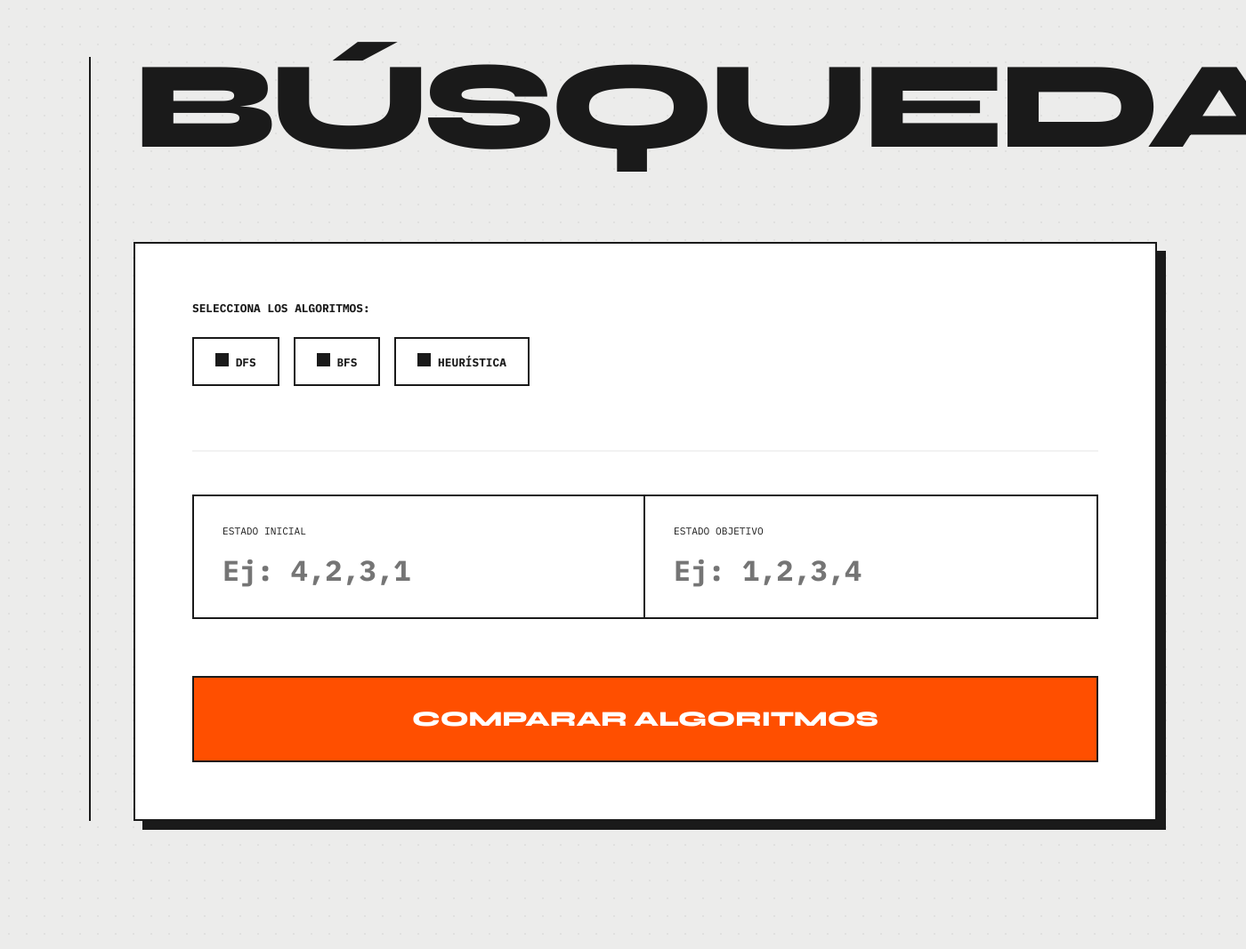
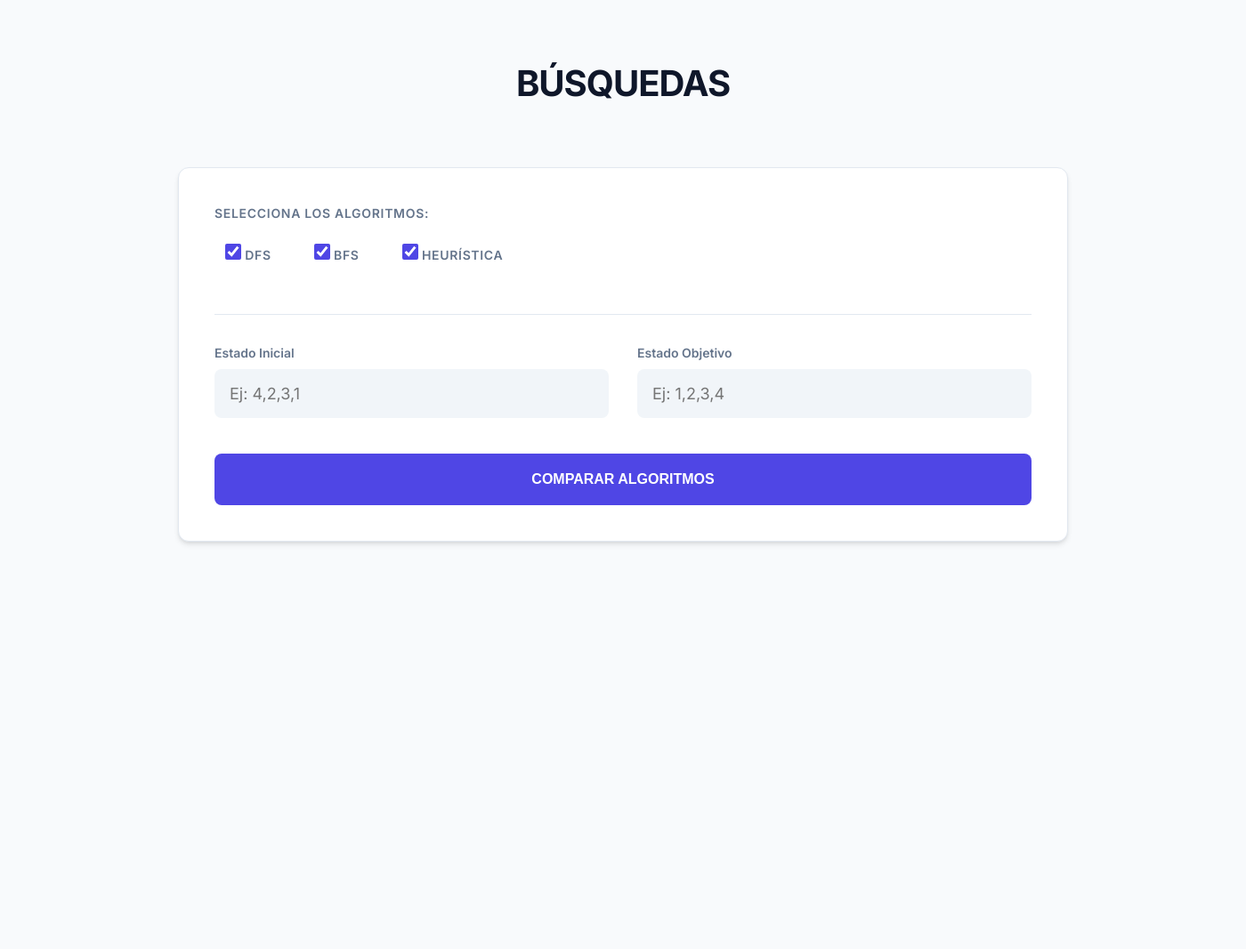
Before and after one commit to CAMCDI/busquedas, a Flask app: page / in a window 1400 px wide; the page is wider, and only the part inside the window is pictured. Shown: that part at 89% size. After the commit the page ends 612 px from the top of that part, so only its background shows below. Run offline with Flask 3, Linux system fonts and the light colour scheme.

Commit message:
UI Redesign: Minimalist Pro aesthetic (Basic but Professional)

```diff
--- a/static/css/styles.css
+++ b/static/css/styles.css
@@ -1,12 +1,16 @@
-@import url('https://fonts.googleapis.com/css2?family=IBM+Plex+Sans:wght@400;700&family=IBM+Plex+Mono:wght@400;700&family=Syne:wght@800&display=swap');
+@import url('https://fonts.googleapis.com/css2?family=Inter:wght@400;500;600;700&family=JetBrains+Mono:wght@400;500;700&display=swap');
 
 :root {
-    --primary: #FF4F00;
-    /* International Orange */
-    --bg: #ececeb;
-    --text: #1a1a1a;
-    --border: #1a1a1a;
-    --grid-line: rgba(0, 0, 0, 0.05);
+    --primary: #4f46e5;
+    /* Indigo */
+    --primary-hover: #4338ca;
+    --bg: #f8fafc;
+    --card-bg: #ffffff;
+    --text: #0f172a;
+    --text-muted: #64748b;
+    --border: #e2e8f0;
+    --radius: 12px;
+    --shadow: 0 4px 6px -1px rgb(0 0 0 / 0.1), 0 2px 4px -2px rgb(0 0 0 / 0.1);
 }
 
 * {
@@ -16,266 +20,236 @@
 }
 
 body {
-    font-family: 'IBM Plex Sans', sans-serif;
+    font-family: 'Inter', sans-serif;
     background-color: var(--bg);
     color: var(--text);
-    min-height: 100vh;
-    padding: 4rem 2rem;
-    background-image: radial-gradient(var(--grid-line) 1px, transparent 1px);
-    background-size: 20px 20px;
+    line-height: 1.5;
+    padding: 4rem 1rem;
 }
 
 .container {
-    max-width: 1200px;
+    max-width: 1000px;
     margin: 0 auto;
-    border-left: 2px solid var(--border);
-    padding-left: 3rem;
-    position: relative;
 }
 
 header {
-    margin-bottom: 6rem;
-    text-align: left;
+    text-align: center;
+    margin-bottom: 4rem;
 }
 
-.glow-text {
-    font-family: 'Syne', sans-serif;
-    font-size: 10vw;
+h1 {
+    font-size: 2.5rem;
     font-weight: 800;
-    line-height: 0.8;
-    text-transform: uppercase;
-    letter-spacing: -0.05em;
+    letter-spacing: -0.025em;
     color: var(--text);
+}
+
+.config-card {
+    background: var(--card-bg);
+    border: 1px solid var(--border);
+    border-radius: var(--radius);
+    padding: 2.5rem;
+    box-shadow: var(--shadow);
+    margin-bottom: 3rem;
+}
+
+.selection-group {
     margin-bottom: 2rem;
 }
 
-.glow-text::after {
-    display: none;
-}
-
-.config-card {
-    background: white;
-    border: 2px solid var(--border);
-    border-radius: 0;
-    /* Brutalist sharp edges */
-    padding: 4rem;
-    box-shadow: 10px 10px 0px var(--border);
-    margin-bottom: 5rem;
-}
-
-.selection-group {
-    margin-bottom: 3rem;
-    padding-bottom: 3rem;
-    border-bottom: 2px solid var(--grid-line);
-}
-
 .selection-group label {
-    font-family: 'IBM Plex Mono', monospace;
-    font-size: 0.8rem;
-    font-weight: 700;
+    font-size: 0.875rem;
+    font-weight: 600;
+    color: var(--text-muted);
     text-transform: uppercase;
+    letter-spacing: 0.05em;
     display: block;
-    margin-bottom: 1.5rem;
+    margin-bottom: 1rem;
 }
 
 .checkbox-grid {
     display: flex;
-    gap: 1rem;
+    gap: 1.5rem;
     flex-wrap: wrap;
 }
 
 .check-item {
-    font-family: 'IBM Plex Mono', monospace;
-    font-size: 1rem;
-    text-transform: uppercase;
-    padding: 1rem 1.5rem;
-    border: 2px solid var(--border);
-    background: white;
-    cursor: pointer;
     display: flex;
     align-items: center;
-    gap: 1rem;
-    transition: all 0.2s ease;
+    gap: 0.75rem;
+    font-size: 0.95rem;
+    font-weight: 500;
+    cursor: pointer;
+    padding: 0.5rem 0.75rem;
+    border-radius: 8px;
+    transition: background 0.2s;
 }
 
 .check-item:hover {
-    background: var(--primary);
-    color: white;
-    transform: translate(-3px, -3px);
-    box-shadow: 3px 3px 0px var(--border);
+    background: #f1f5f9;
 }
 
 .check-item input[type="checkbox"] {
-    appearance: none;
-    width: 15px;
-    height: 15px;
-    border: 2px solid var(--border);
-    background: white;
-    position: relative;
+    width: 1.125rem;
+    height: 1.125rem;
+    accent-color: var(--primary);
     cursor: pointer;
 }
 
-.check-item input[type="checkbox"]:checked {
-    background: var(--text);
+#puzzle-inputs {
+    padding-top: 2rem;
+    border-top: 1px solid var(--border);
+    margin-top: 2rem;
 }
 
 .inputs-grid {
     display: grid;
     grid-template-columns: 1fr 1fr;
-    gap: 0;
-    border: 2px solid var(--border);
-    margin-bottom: 4rem;
-}
-
-.input-group {
-    padding: 2rem;
-    border-right: 2px solid var(--border);
-}
-
-.input-group:last-child {
-    border-right: none;
+    gap: 2rem;
+    margin-bottom: 2.5rem;
 }
 
 .input-group label {
-    font-family: 'IBM Plex Mono', monospace;
-    font-size: 0.7rem;
+    font-size: 0.875rem;
+    font-weight: 600;
+    color: var(--text-muted);
     display: block;
-    margin-bottom: 1rem;
-    text-transform: uppercase;
+    margin-bottom: 0.5rem;
 }
 
 input {
     width: 100%;
-    border: none;
-    font-size: 2rem;
-    font-family: 'IBM Plex Mono', monospace;
-    font-weight: 700;
-    outline: none;
-    background: transparent;
+    background: #f1f5f9;
+    border: 1px solid transparent;
+    border-radius: 8px;
+    padding: 1rem;
+    font-size: 1.125rem;
+    font-family: inherit;
+    color: var(--text);
+    transition: all 0.2s;
 }
 
-@media (max-width: 768px) {
-    .inputs-grid {
-        grid-template-columns: 1fr;
-    }
-
-    .input-group {
-        border-right: none;
-        border-bottom: 2px solid var(--border);
-    }
-
-    .glow-text {
-        font-size: 15vw;
-    }
+input:focus {
+    outline: none;
+    background: white;
+    border-color: var(--primary);
+    box-shadow: 0 0 0 4px rgba(79, 70, 229, 0.1);
 }
 
 .solve-btn {
     width: 100%;
-    padding: 2rem;
     background: var(--primary);
     color: white;
-    border: 2px solid var(--border);
-    font-family: 'Syne', sans-serif;
-    font-weight: 800;
-    font-size: 1.5rem;
-    text-transform: uppercase;
+    border: none;
+    border-radius: 8px;
+    padding: 1.25rem;
+    font-size: 1rem;
+    font-weight: 600;
     cursor: pointer;
-    transition: all 0.2s ease;
+    transition: background 0.2s, transform 0.1s;
 }
 
 .solve-btn:hover {
-    background: var(--text);
-    transform: translate(-5px, -5px);
-    box-shadow: 5px 5px 0px var(--primary);
+    background: var(--primary-hover);
 }
 
-/* --- Results --- */
+.solve-btn:active {
+    transform: scale(0.99);
+}
+
+/* Results */
 .results-grid {
     display: flex;
-    flex-direction: column;
-    gap: 0;
-    border-top: 2px solid var(--border);
+    gap: 2rem;
+    flex-wrap: wrap;
+    justify-content: center;
 }
 
 .results-column {
+    flex: 1;
+    min-width: 300px;
+    max-width: 320px;
     background: white;
-    border-left: 2px solid var(--border);
-    border-right: 2px solid var(--border);
-    border-bottom: 2px solid var(--border);
-    padding: 4rem;
-    display: flex;
-    flex-direction: row;
-    gap: 4rem;
-    align-items: flex-start;
+    border: 1px solid var(--border);
+    border-radius: var(--radius);
+    padding: 2rem;
+    box-shadow: var(--shadow);
 }
 
-.results-column h3 {
-    font-family: 'Syne', sans-serif;
-    font-size: 3rem;
-    text-transform: uppercase;
-    writing-mode: vertical-rl;
-    transform: rotate(180deg);
-    text-align: right;
-    margin: 0;
-    color: var(--primary);
+.results-column.hidden {
+    display: none;
+}
+
+h3 {
+    font-size: 1.25rem;
+    font-weight: 700;
+    margin-bottom: 1.5rem;
+    color: var(--text);
+    text-align: center;
 }
 
 .stats-compact {
     display: flex;
-    flex-direction: column;
-    gap: 2rem;
-    min-width: 150px;
+    justify-content: space-between;
+    padding: 1rem;
+    background: #f8fafc;
+    border-radius: 8px;
+    margin-bottom: 2rem;
 }
 
 .stat-mini {
-    font-family: 'IBM Plex Mono', monospace;
+    text-align: center;
 }
 
 .stat-mini span {
     display: block;
-    font-size: 0.7rem;
+    font-size: 0.75rem;
+    font-weight: 600;
     color: var(--text-muted);
     text-transform: uppercase;
-    margin-bottom: 0.5rem;
 }
 
 .stat-mini {
-    font-size: 2rem;
     font-weight: 700;
+    font-size: 1.125rem;
 }
 
 .path-visualizer-vertical {
     display: flex;
-    flex-wrap: wrap;
-    gap: 1rem;
-    flex: 1;
+    flex-direction: column;
+    align-items: center;
+    gap: 0.75rem;
 }
 
 .step-node {
-    font-family: 'IBM Plex Mono', monospace;
-    font-size: 1rem;
-    padding: 1rem;
+    width: 100%;
+    padding: 0.75rem;
+    background: white;
     border: 1px solid var(--border);
-    background: #f8f8f8;
+    border-radius: 6px;
+    font-family: 'JetBrains Mono', monospace;
+    font-size: 0.9rem;
+    text-align: center;
+    color: var(--text);
 }
 
 .arrow-v {
-    display: flex;
-    align-items: center;
-    font-weight: 700;
+    color: var(--text-muted);
+    font-size: 1rem;
+    opacity: 0.5;
 }
 
 .loader {
-    width: 60px;
-    height: 60px;
-    border: 10px solid var(--text);
+    width: 48px;
+    height: 48px;
+    border: 4px solid #e2e8f0;
     border-top-color: var(--primary);
-    border-radius: 0;
-    margin: 4rem auto;
-    animation: rotation 0.6s infinite linear;
+    border-radius: 50%;
+    margin: 3rem auto;
+    animation: spin 0.8s linear infinite;
 }
 
-@keyframes rotation {
+@keyframes spin {
     to {
         transform: rotate(360deg);
     }
@@ -284,3 +258,13 @@ input {
 .hidden {
     display: none;
 }
+
+.error-msg {
+    background: #fef2f2;
+    color: #991b1b;
+    padding: 1rem;
+    border-radius: 8px;
+    margin-bottom: 2rem;
+    text-align: center;
+    font-weight: 500;
+}
--- a/templates/index.html
+++ b/templates/index.html
@@ -4,7 +4,7 @@
 <head>
     <meta charset="UTF-8">
     <meta name="viewport" content="width=device-width, initial-scale=1.0">
-    <title>ALGORITMOS | GRID SYSTEM</title>
+    <title>BÚSQUEDAS | Pro Dashboard</title>
     <link rel="stylesheet" href="{{ url_for('static', filename='css/styles.css') }}">
 </head>
 
```
